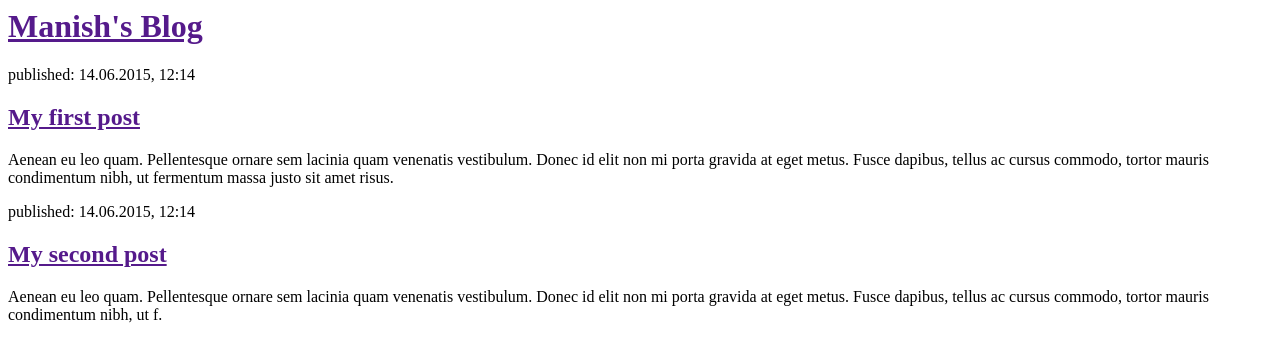
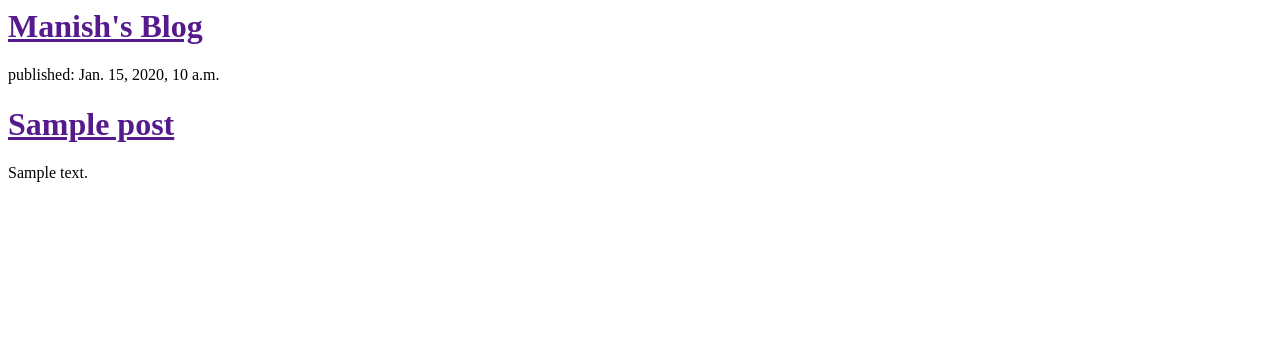
Before and after one commit to manishpython/my-first-blog, a Django app: template blog/templates/blog/post_list.html in a window 1280 px wide. Shown: the top 362 px of the page. Run offline with Django 3.2, Linux system fonts and the light colour scheme; the template is opened without the code that fills it: values that come from a table or form of the project are taken from there, others are empty; tables that the repository leaves empty hold one stand-in row (values such as "Sample post").

Commit message:
Modified templates to display posts from database.

```diff
--- a/blog/templates/blog/post_list.html
+++ b/blog/templates/blog/post_list.html
@@ -7,16 +7,12 @@
             <h1><a href="">Manish's Blog</a></h1>
         </div>
 
-        <div>
-            <p>published: 14.06.2015, 12:14</p>
-            <h2><a href="">My first post</a></h2>
-            <p>Aenean eu leo quam. Pellentesque ornare sem lacinia quam venenatis vestibulum. Donec id elit non mi porta gravida at eget metus. Fusce dapibus, tellus ac cursus commodo, tortor mauris condimentum nibh, ut fermentum massa justo sit amet risus.</p>
-        </div>
-
-        <div>
-            <p>published: 14.06.2015, 12:14</p>
-            <h2><a href="">My second post</a></h2>
-            <p>Aenean eu leo quam. Pellentesque ornare sem lacinia quam venenatis vestibulum. Donec id elit non mi porta gravida at eget metus. Fusce dapibus, tellus ac cursus commodo, tortor mauris condimentum nibh, ut f.</p>
-        </div>
-    </body>
+{% for post in posts %}
+    <div>
+        <p>published: {{ post.published_date }}</p>
+        <h1><a href="">{{ post.title }}</a></h1>
+        <p>{{ post.text|linebreaks }}</p>
+    </div>
+{% endfor %}
+</body>
 </html>
--- a/blog/views.py
+++ b/blog/views.py
@@ -5,5 +5,5 @@ from .models import Post
 # Create your views here.
 def post_list(request):
     posts = Post.objects.filter(published_date__lte=timezone.now()).order_by('published_date')
-    return render(request, 'blog/post_list.html', {})
-#    return render(request, 'blog/post_list.html', {'posts': posts})
+#    return render(request, 'blog/post_list.html', {})
+    return render(request, 'blog/post_list.html', {'posts': posts})
```
Also changed, not shown: 2 other files.
